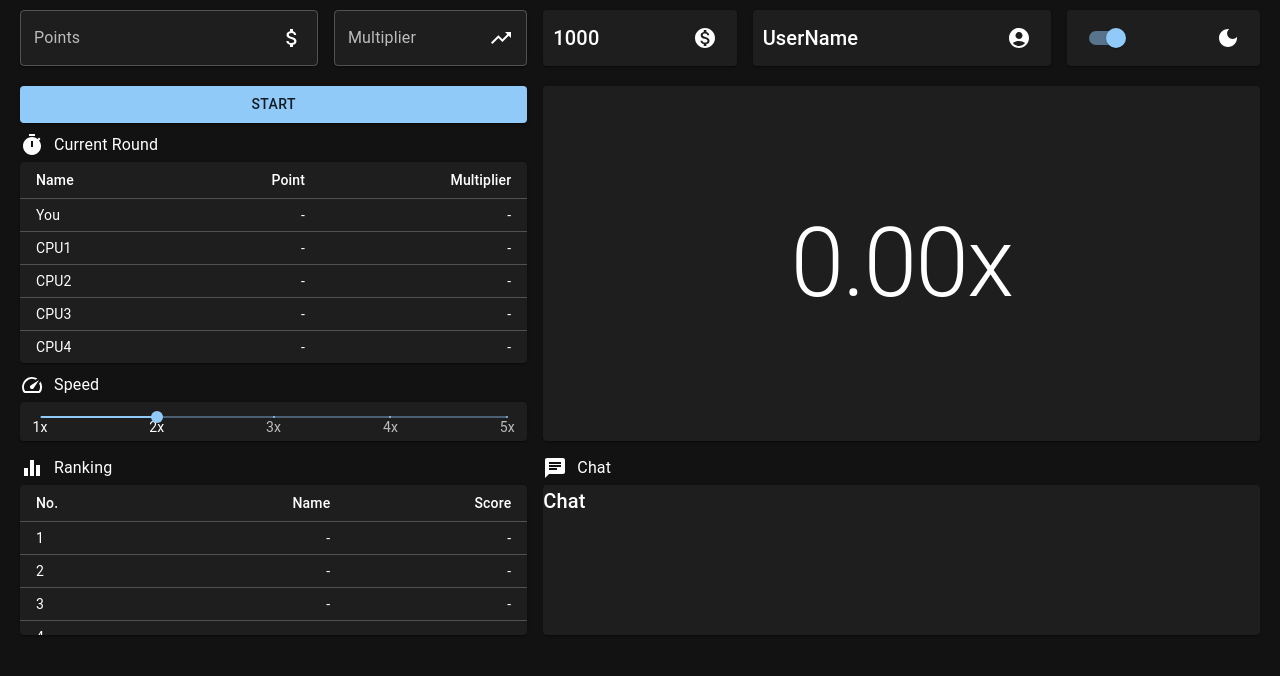
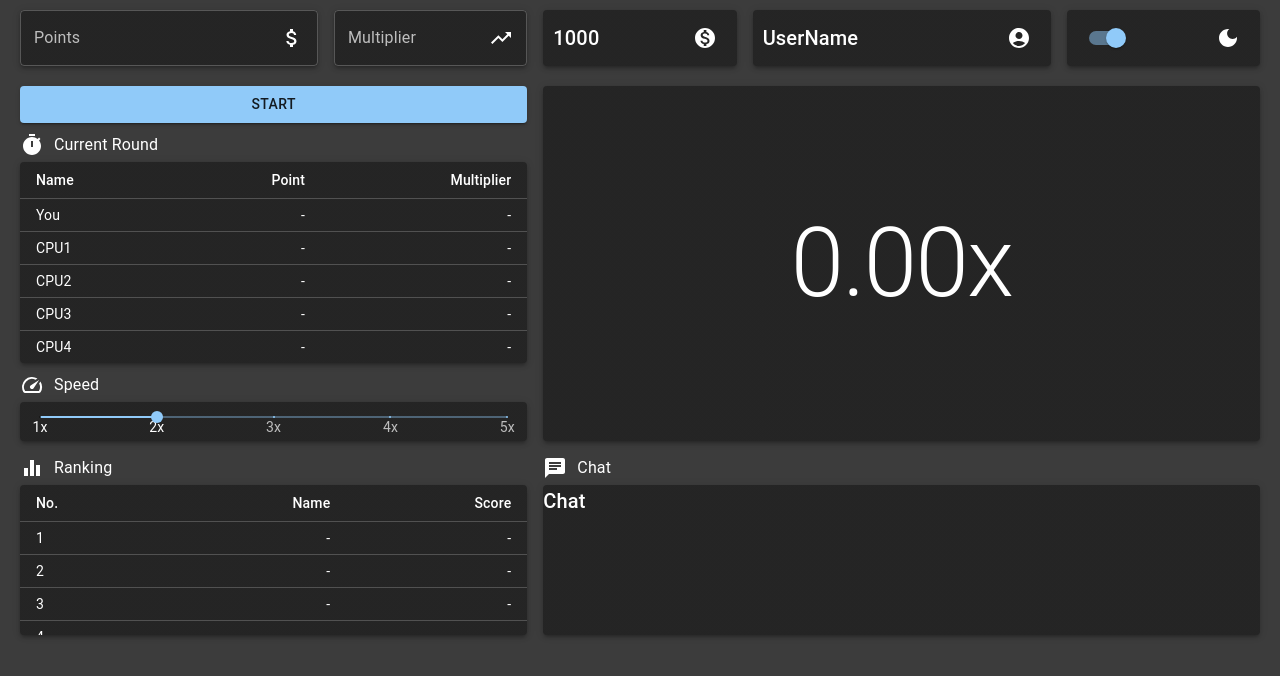
Before and after one commit to ivansychev/guessing-game, a React app: page / in a window 1280 px wide. Shown: the top 676 px of the page. Built offline with nearby package versions, Linux system fonts and the light colour scheme; the HTML template or start-up script is replaced by a standard one.

Commit message:
tuned theme and papers

```diff
--- a/src/App.tsx
+++ b/src/App.tsx
@@ -10,6 +10,8 @@ import { Footer } from "./footer/Footer";
 
 const App = (): JSX.Element => {
     const [currentTheme, setCurrentTheme] = useState(darkTheme)
+
+    console.log(currentTheme)
 
     const handleChange = useCallback(() => {
         setCurrentTheme(curr => curr === lightTheme ? darkTheme : lightTheme)
--- a/src/Theme.styled.ts
+++ b/src/Theme.styled.ts
@@ -2,12 +2,18 @@ import { createTheme } from "@mui/material";
 
 export const darkTheme = createTheme({
     palette: {
-        mode: "dark"
+        mode: "dark",
+        background: {
+            default: "#3c3c3c"
+        }
     }
 });
 
 export const lightTheme = createTheme({
     palette: {
-        mode: "light"
+        mode: "light",
+        background: {
+            default: "#eee"
+        }
     }
 });
--- a/src/body/components/CurrentRoundInfo.tsx
+++ b/src/body/components/CurrentRoundInfo.tsx
@@ -9,7 +9,7 @@ export const CurrentRoundInfo: FC = () => (
             <TimerIcon sx={{ marginRight: "10px" }} />
             <Typography variant="p">Current Round</Typography>
         </BodyTextContainerStyled>
-        <TableContainer component={Paper}>
+        <TableContainer elevation={3} component={Paper}>
             <Table size="small" aria-label="simple table">
                 <TableHead>
                     <TableRow>
--- a/src/body/components/MultiplierScreen.tsx
+++ b/src/body/components/MultiplierScreen.tsx
@@ -2,7 +2,7 @@ import { FC } from "react";
 import { Paper, Typography } from "@mui/material";
 
 export const MultiplierScreen: FC = () => (
-    <Paper sx={{ height: "100%", display: 'flex', alignItems: 'center',  justifyContent: "center" }}>
+    <Paper elevation={3} sx={{ height: "100%", display: 'flex', alignItems: 'center',  justifyContent: "center" }}>
         <Typography variant="h1">0.00x</Typography>
     </Paper>
 )
--- a/src/body/components/SpeedModifier.tsx
+++ b/src/body/components/SpeedModifier.tsx
@@ -9,7 +9,7 @@ export const SpeedModifier: FC = () => (
             <SpeedIcon sx={{ marginRight: "10px" }} />
             <Typography variant="p">Speed</Typography>
         </BodyTextContainerStyled>
-        <Paper sx={{ padding: "10px 20px 0px" }}>
+        <Paper elevation={3} sx={{ padding: "10px 20px 0px" }}>
             <Slider
                 sx={{
                     margin: 0,
--- a/src/footer/components/Chat.tsx
+++ b/src/footer/components/Chat.tsx
@@ -9,7 +9,7 @@ export const Chat: FC = () => (
             <ChatIcon sx={{ marginRight: "10px" }} />
             <Typography variant="p">Chat</Typography>
         </TextContainerStyled>
-        <Paper sx={{ height: "100%" }}>
+        <Paper elevation={3} sx={{ height: "100%" }}>
             <Typography variant="h6">Chat</Typography>
         </Paper>
     </FooterContainerStyled>
--- a/src/footer/components/RankingInfo.tsx
+++ b/src/footer/components/RankingInfo.tsx
@@ -9,7 +9,7 @@ export const RankingInfo: FC = () => (
             <EqualizerIcon sx={{ marginRight: "10px" }} />
             <Typography variant="p">Ranking</Typography>
         </TextContainerStyled>
-        <TableContainer sx={{ maxHeight: 150 }} component={Paper}>
+        <TableContainer elevation={3} sx={{ maxHeight: 150 }} component={Paper}>
             <Table size="small" aria-label="simple table">
                 <TableHead>
                     <TableRow>
--- a/src/header/components/HeaderInfo.tsx
+++ b/src/header/components/HeaderInfo.tsx
@@ -11,7 +11,7 @@ export const HeaderInfo: FC<HeaderInfoProps> = ({
     text,
     Icon
 }) => (
-    <Paper sx={{ height: "100%", display: 'flex', alignItems: 'center', padding: "0px 10px", justifyContent: "space-between" }}>
+    <Paper elevation={3} sx={{ height: "100%", display: 'flex', alignItems: 'center', padding: "0px 10px", justifyContent: "space-between" }}>
         <Typography variant="h6">{text}</Typography>
         <Icon sx={{ margin: "0px 10px" }} />
     </Paper>
--- a/src/header/components/HeaderInput.tsx
+++ b/src/header/components/HeaderInput.tsx
@@ -11,7 +11,7 @@ export const HeaderInput: FC<HeaderInputProps> = ({
     label,
     Icon
 }) => (
-    <Paper>
+    <Paper elevation={3}>
         <FormControl variant="outlined" sx={{ width: "100%" }}>
             <InputLabel htmlFor={label.toLowerCase()}>{label}</InputLabel>
             <OutlinedInput
--- a/src/header/components/HeaderSwitcher.tsx
+++ b/src/header/components/HeaderSwitcher.tsx
@@ -1,6 +1,6 @@
 import { SvgIconComponent } from "@mui/icons-material";
 import { ChangeEvent, FC } from "react";
-import {Paper, Switch, useTheme} from "@mui/material";
+import { Paper, Switch, useTheme } from "@mui/material";
 
 type HeaderSwitcherProps = {
     handleChange: (event: ChangeEvent<HTMLInputElement>, checked: boolean) => void
@@ -13,7 +13,7 @@ export const HeaderSwitcher: FC<HeaderSwitcherProps> = ({
     IconLight,
     IconDark
 }) => (
-    <Paper sx={{ height: "100%", display: 'flex', alignItems: 'center', padding: "0px 10px", justifyContent: "space-between" }}>
+    <Paper elevation={3} sx={{ height: "100%", display: 'flex', alignItems: 'center', padding: "0px 10px", justifyContent: "space-between" }}>
         <Switch onChange={handleChange} defaultChecked />
         { useTheme().palette.mode === "dark"
             ? <IconDark sx={{ margin: "0px 10px" }} />
```
